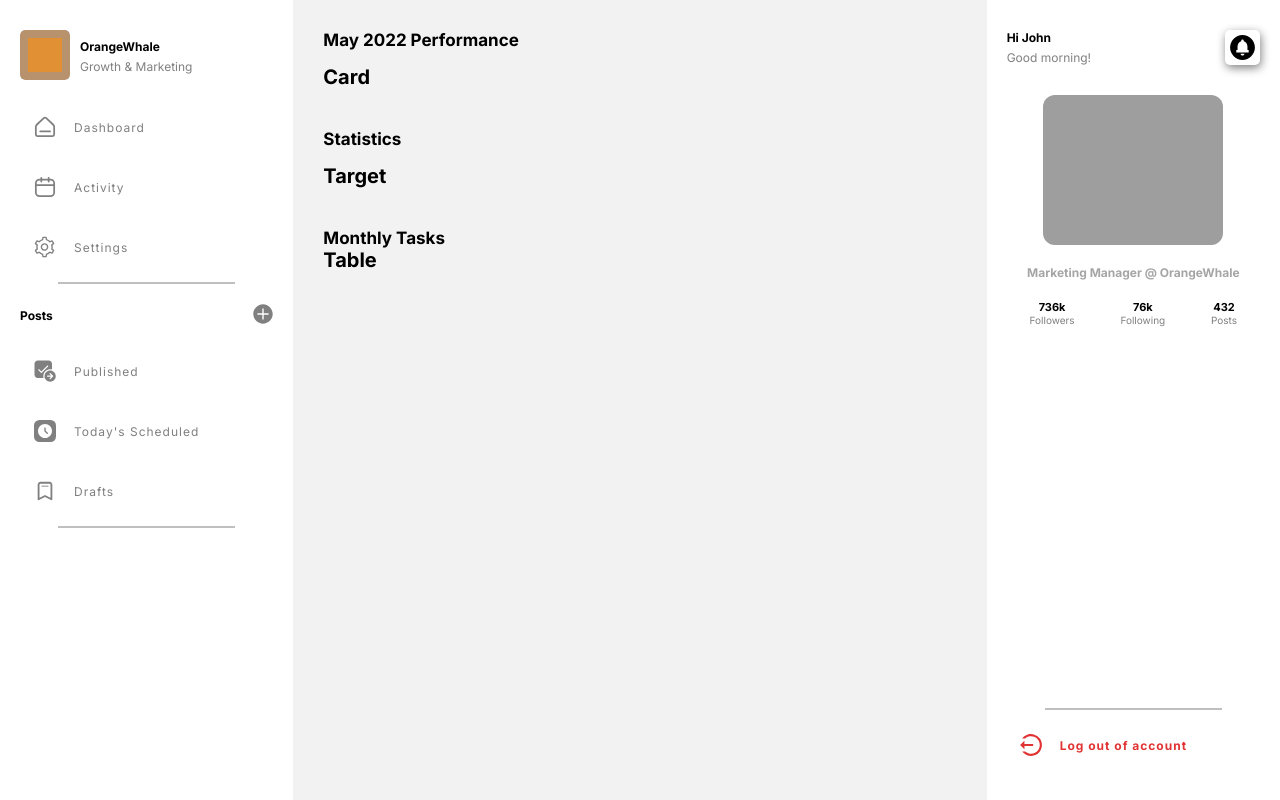
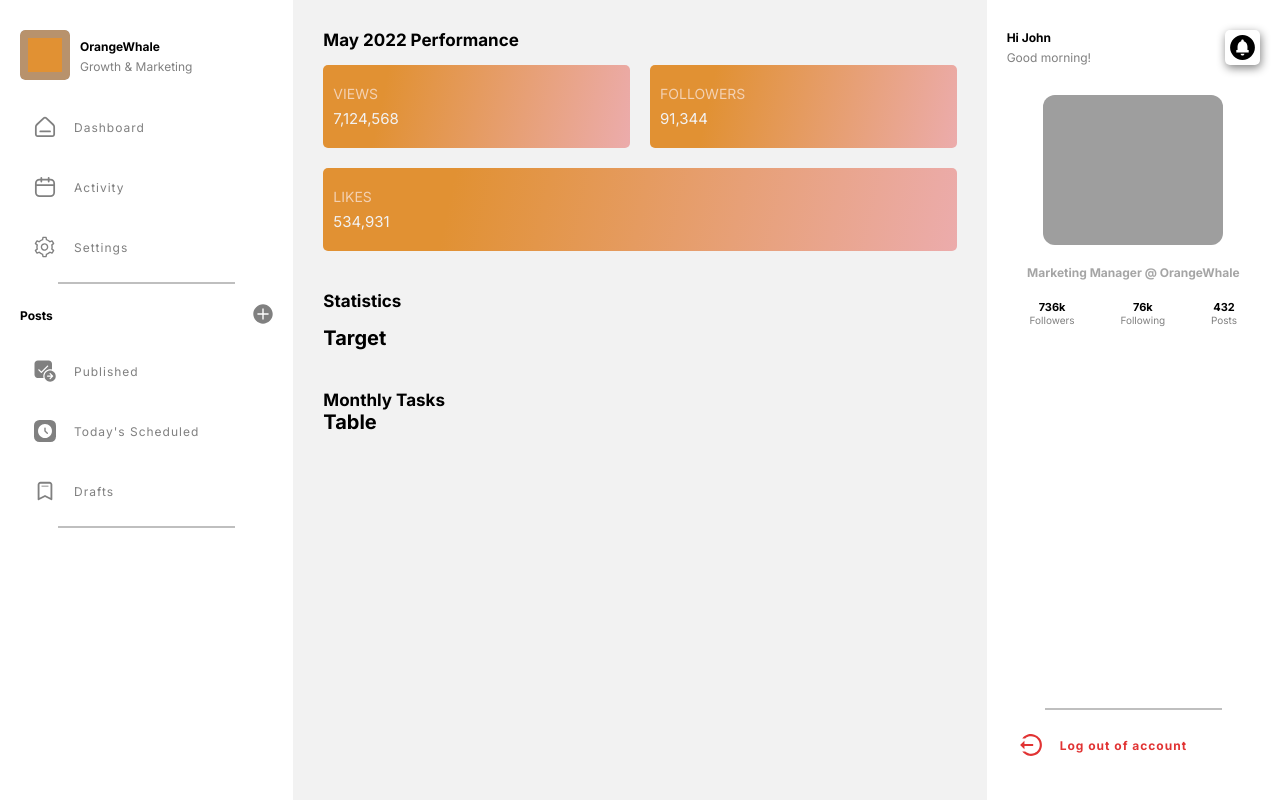
Before and after one commit to coded58/OrangeWhale-2, a React (Create React App) app: page / in a window 1280 px wide. Built offline with nearby package versions, Linux system fonts and the light colour scheme; grey boxes are pictures that could not be loaded.

Commit message:
initial commit

```diff
--- a/src/pages/Dashboard.jsx
+++ b/src/pages/Dashboard.jsx
@@ -8,7 +8,9 @@ const Dashboard = () => {
       <div className="main-content">
         <span className="title">May 2022 Performance</span>
         <div className="cards">
-          <Card />
+          <Card title="views" digits="7,124,568" />
+          <Card title="followers" digits="91,344" />
+          <Card title="likes" digits="534,931" />
         </div>
       </div>
       <div className="main-content">
--- a/src/reusableComponents/card/Card.jsx
+++ b/src/reusableComponents/card/Card.jsx
@@ -1,9 +1,10 @@
-import React from "react";
+import "./styles.css";
 
-const Card = () => {
+const Card = ({ title, digits }) => {
   return (
-    <div>
-      <h1>Card</h1>
+    <div className="card">
+      <p>{title}</p>
+      <span>{digits}</span>
     </div>
   );
 };
```
